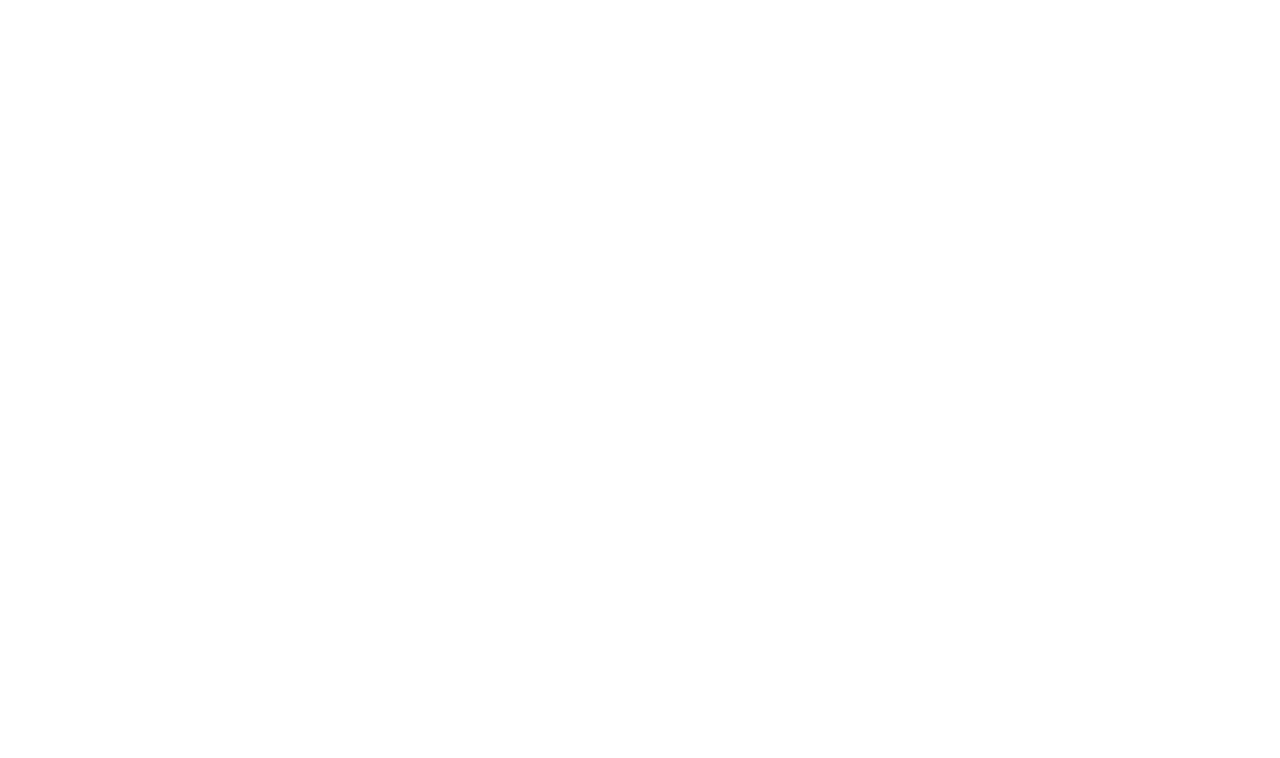
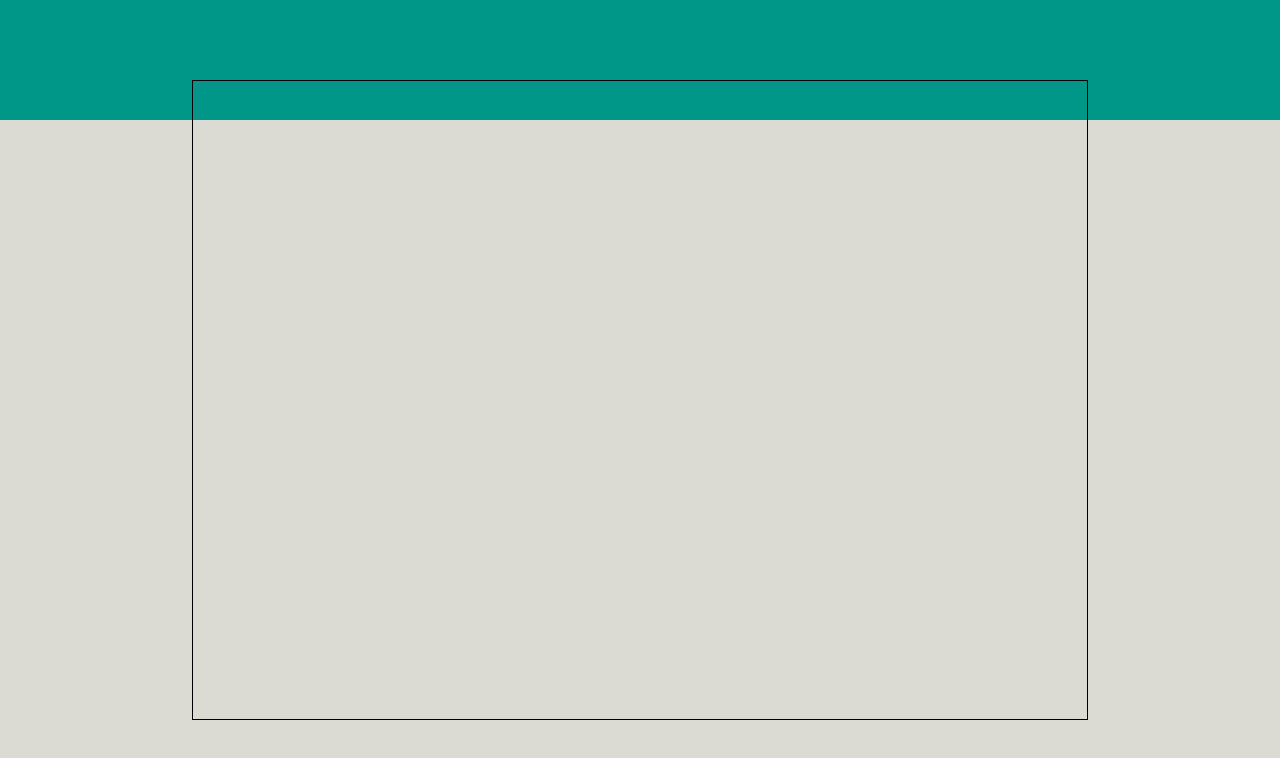
Before and after one commit to JacopoLombardi/html-css-boolzapp, a plain HTML site: page index.html in a window 1280 px wide. Drawn offline with Linux system fonts and the light colour scheme.

Commit message:
[add] initial structure

```diff
--- a/css/style.css
+++ b/css/style.css
@@ -4,6 +4,44 @@
    box-sizing: border-box;
 }
 
+body{
+   justify-content: center;
+   align-items: center;
+   font-family: 'Lato', sans-serif;
+   height: 100vh;
+   background: linear-gradient(
+      180deg,
+       rgb(0, 150, 136) 15%,
+       rgb(219, 219, 211) 15%
+   );
+}
+
 img{
    width: 100%;
 }
+
+.flex{
+   display: flex;
+}
+
+
+
+
+
+
+
+
+/* INIZIO MAIN */
+
+main{
+   justify-content: center;
+   align-items: center;
+}
+
+
+
+.container{
+   width: 70%;
+   height: 80%;
+   border: 1px solid;
+}
--- a/index.html
+++ b/index.html
@@ -3,15 +3,26 @@
 <head>
    <meta charset="UTF-8">
    <meta name="viewport" content="width=device-width, initial-scale=1.0">
+
+   <!-- FONTAWESOME -->
+   <link rel="stylesheet" href="https://cdnjs.cloudflare.com/ajax/libs/font-awesome/6.5.1/css/all.min.css" integrity="sha512-DTOQO9RWCH3ppGqcWaEA1BIZOC6xxalwEsw9c2QQeAIftl+Vegovlnee1c9QX4TctnWMn13TZye+giMm8e2LwA==" crossorigin="anonymous" referrerpolicy="no-referrer" />
+
    <title>Boolzapp</title>
 
+   <link rel="stylesheet" href="css/style.css">
 
-
-
+   <!-- GOOGLE FONT -->
+   <link rel="preconnect" href="https://fonts.googleapis.com">
+   <link rel="preconnect" href="https://fonts.gstatic.com" crossorigin>
+   <link href="https://fonts.googleapis.com/css2?family=Lato:wght@300;400;700&display=swap" rel="stylesheet">
 
 
 </head>
-<body>
+<body class="flex">
+
+   <main class=" container flex">
+
+      <section class="macro col left">
 
 
 
@@ -25,8 +36,24 @@
 
 
 
+      </section>
+
+      <section class="macro col right">
 
 
 
+
+
+
+
+
+
+
+
+
+      </section>
+
+   </main>
+
 </body>
 </html>
```
